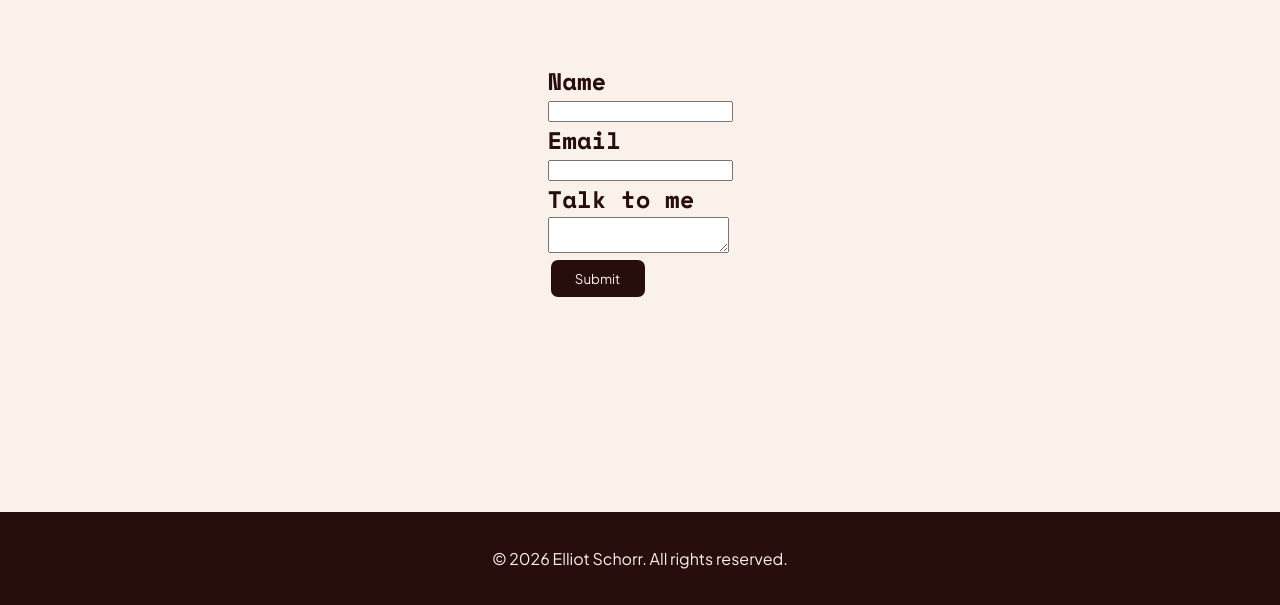
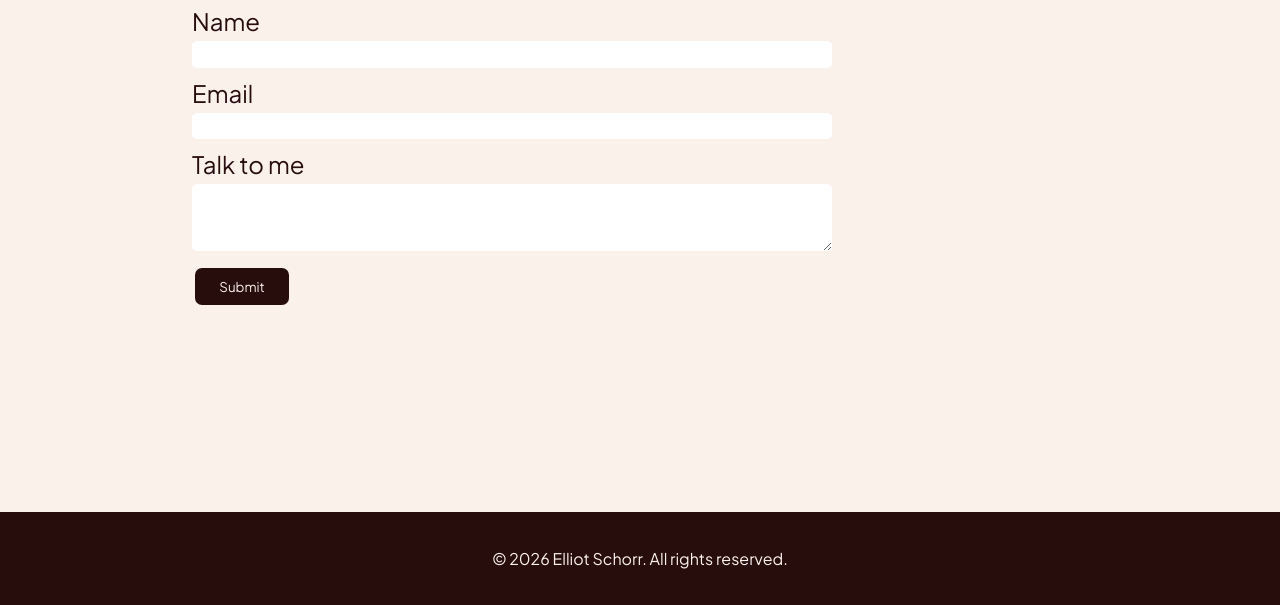
Before and after one commit to elliotschorr/website, a plain HTML site: page contact/index.html in a window 1280 px wide. Shown: the part 195-800 px from the top of the page. Drawn offline with nearby package versions, Linux system fonts and the light colour scheme.

Commit message:
Add form input styling

```diff
--- a/contact/contact.js
+++ b/contact/contact.js
@@ -21,7 +21,7 @@ form.addEventListener('submit', async (e) => {
         const data = await response.json();
 
         if (response.ok) {
-            alert("Success! Your message has been sent.");
+            alert("Thanks! I'll get back to you soon.");
             form.reset();
         } else {
             alert("Error: " + data.message);
--- a/contact/index.html
+++ b/contact/index.html
@@ -21,7 +21,8 @@
             <li><a href="resume/" style="text-decoration:none; color: #280D0D;">Resume</a></li>
             <li><a href="contact/" style="text-decoration:none; color: #280D0D;">Contact</a></li>
     </div>
-    <div class="content">
+    <div class="content-contact">
+        <h1>Let's get to work.</h1>
     <form id="form">
         <label for="name">Name</label><br>
         <input type="text" id="name" name="name"><br>
@@ -29,8 +30,7 @@
         <input type="email" id="email" name="email"><br>
         <label for="message">Talk to me</label><br>
         <textarea id="message" name="message"></textarea><br>
-        <input type="submit" value="Submit" class="submit-button">
-    </form>
+        <button type="submit">Submit</button>    </form>
     <script src="contact.js"></script>
     </div>
     <div class="footer">
--- a/styles.css
+++ b/styles.css
@@ -44,6 +44,15 @@ body {
 
 }
 
+.content-contact {
+    flex: 1;
+    margin-left: 15%;
+    margin-right: 15%;
+    margin-top: 0%;
+    margin-bottom: 5%;
+    gap: 20px;
+}
+
 @media (min-width: 768px) {
     .content {
         flex-direction: row;
@@ -78,10 +87,15 @@ h1 {
         font-size: 32px;
 }
 
-h2, label {
+h2 {
        font-family: "Space Mono", sans-serif;
        font-size: 24px;
        font-weight: bold;
+}
+
+label {
+       font-family: "Plus Jakarta Sans", sans-serif;
+       font-size: 24px;;
 }
 
 button {
@@ -132,31 +146,22 @@ li:hover {
 }
 
 input {
-
+    width: 50vw;
+    height: 2em;
+    border: 0px solid #280D0D;
+    border-radius: 5px;
+    font-family: "Space Mono", sans-serif;
+    color: #280D0D;
+    margin: 5px 0px 10px 0px;
 }
 
 textarea {
+    width: 50vw;
+    height: 5em;
+    border: 0px solid #280D0D;
+    border-radius: 5px;
+    font-family: "Space Mono", sans-serif;
+    color: #280D0D;
+    margin: 5px 0px 10px 0px;
 
 }
-
-.submit-button {
-    width: 100px;
-    border-radius: 10px;
-    padding: 10px;
-    border: 3px solid #FAF1EB;
-    color: #FAF1EB;
-    background-color: #280D0D;
-    font-family: "Plus Jakarta Sans", sans-serif;
-}
-
-.submit-button:hover {
-    background-color: #FAF1EB;
-    color: #280D0D;
-    border: 3px solid #280D0D;
-    cursor: pointer;
-    transition: background-color 0.3s ease;
-    width: 100px;
-    border-radius: 10px;
-    padding: 10px;
-    font-weight: bold;
-}
```
